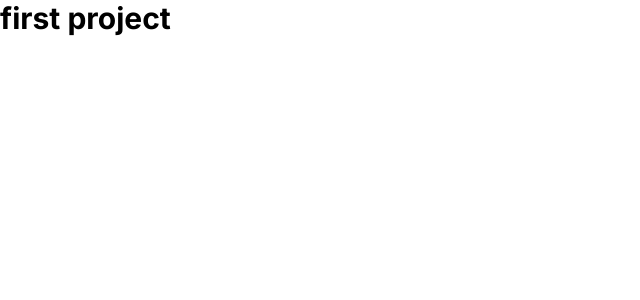
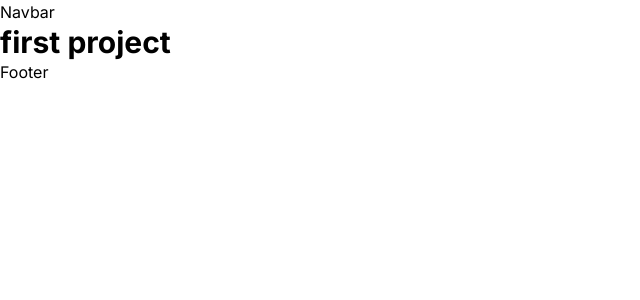
Before and after one commit to ABHI-JURO/TRAVEL_WEBSITE, a Next.js app: page / in a window 1280 px wide. Shown: the top 300 px of the page, without its empty margins (0-640 px from the left). Built offline with nearby package versions, Linux system fonts and the light colour scheme.

Commit message:
added react components navBar and footer in the layout file

```diff
--- a/app/layout.tsx
+++ b/app/layout.tsx
@@ -1,6 +1,8 @@
 import type { Metadata } from "next";
 import { Geist, Geist_Mono } from "next/font/google";
 import "./globals.css";
+import Navbar from "../components/Navbar";
+import Footer from "@/components/Footer";
 
 const geistSans = Geist({
   variable: "--font-geist-sans",
@@ -28,7 +30,11 @@ export default function RootLayout({
       className={`${geistSans.variable} ${geistMono.variable} h-full antialiased`}
     >
       <body>
-        {children}
+        <Navbar />
+        <main>
+          {children}
+        </main>
+        <Footer />
       </body>
     </html>
   );
```
